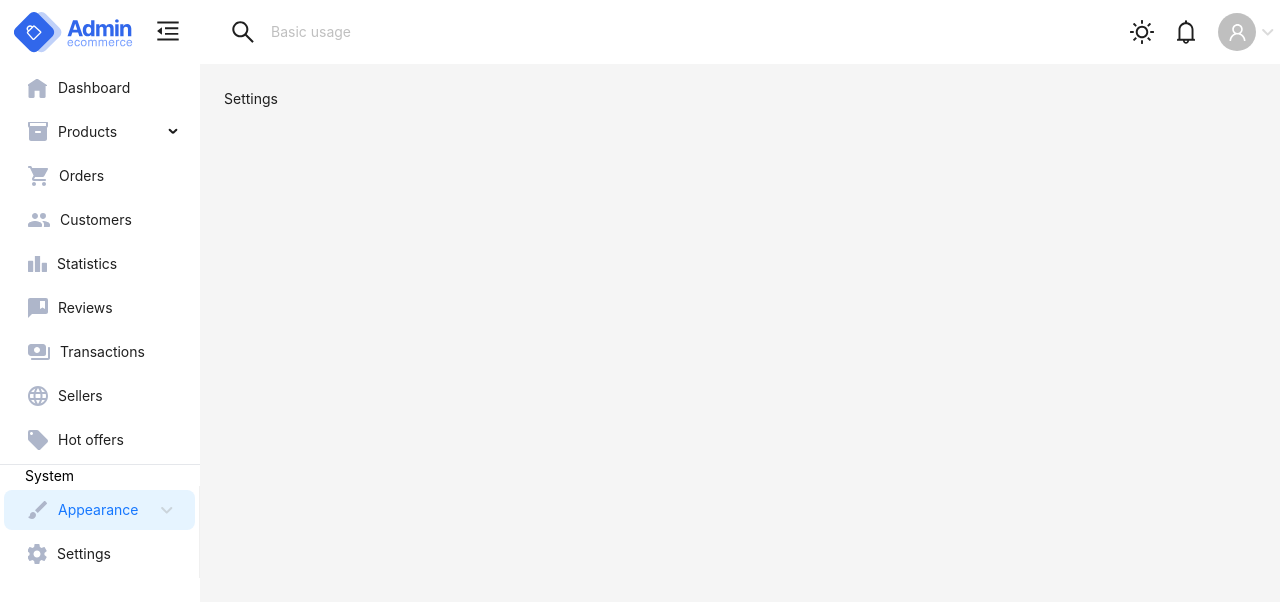
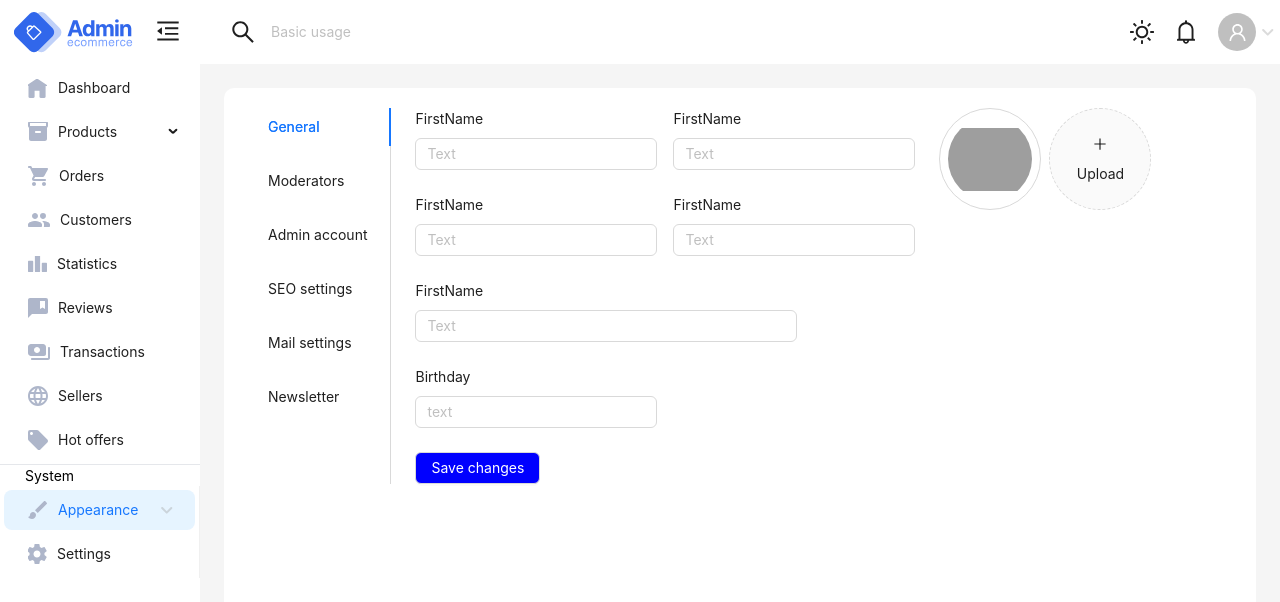
Before and after one commit to SHrustamovich/admin, a React (Vite) app: page /settings in a window 1280 px wide. Shown: the top 602 px of the page. Built offline with nearby package versions, Linux system fonts and the light colour scheme; sample sign-in values are in the browser's storage; grey boxes are pictures that could not be loaded.

Commit message:
add setting page

```diff
--- /dev/null
+++ b/src/components/ImageUpload.tsx
@@ -0,0 +1,72 @@
+import React, { useState } from "react";
+import { PlusOutlined } from "@ant-design/icons";
+import { Image, Upload } from "antd";
+import type { GetProp, UploadFile, UploadProps } from "antd";
+
+type FileType = Parameters<GetProp<UploadProps, "beforeUpload">>[0];
+
+const getBase64 = (file: FileType): Promise<string> =>
+    new Promise((resolve, reject) => {
+        const reader = new FileReader();
+        reader.readAsDataURL(file);
+        reader.onload = () => resolve(reader.result as string);
+        reader.onerror = (error) => reject(error);
+    });
+
+const ImageUpload: React.FC = () => {
+    const [previewOpen, setPreviewOpen] = useState(false);
+    const [previewImage, setPreviewImage] = useState("");
+    const [fileList, setFileList] = useState<UploadFile[]>([
+        {
+            uid: "-1",
+            name: "image.png",
+            status: "done",
+            url: "https://zos.alipayobjects.com/rmsportal/jkjgkEfvpUPVyRjUImniVslZfWPnJuuZ.png",
+        },
+    ]);
+
+    const handlePreview = async (file: UploadFile) => {
+        if (!file.url && !file.preview) {
+            file.preview = await getBase64(file.originFileObj as FileType);
+        }
+
+        setPreviewImage(file.url || (file.preview as string));
+        setPreviewOpen(true);
+    };
+
+    const handleChange: UploadProps["onChange"] = ({ fileList: newFileList }) =>
+        setFileList(newFileList);
+
+    const uploadButton = (
+        <button style={{ border: 0, background: "none" }} type='button'>
+            <PlusOutlined />
+            <div style={{ marginTop: 8 }}>Upload</div>
+        </button>
+    );
+    return (
+        <>
+            <Upload
+                action='https://run.mocky.io/v3/435e224c-44fb-4773-9faf-380c5e6a2188'
+                listType='picture-circle'
+                fileList={fileList}
+                onPreview={handlePreview}
+                onChange={handleChange}>
+                {fileList.length >= 8 ? null : uploadButton}
+            </Upload>
+            {previewImage && (
+                <Image
+                    wrapperStyle={{ display: "none" }}
+                    preview={{
+                        visible: previewOpen,
+                        onVisibleChange: (visible) => setPreviewOpen(visible),
+                        afterOpenChange: (visible) =>
+                            !visible && setPreviewImage(""),
+                    }}
+                    src={previewImage}
+                />
+            )}
+        </>
+    );
+};
+
+export default ImageUpload;
--- /dev/null
+++ b/src/pages/Settings/features/GeneralComp.tsx
@@ -0,0 +1,66 @@
+import { Button, Col, Form, Input, Row } from "antd";
+import ImageUpload from "~components/ImageUpload";
+
+const GeneralComp = () => {
+    return (
+        <div className='w-full'>
+            <Form layout='vertical'>
+                <Row className='flex gap-[24px]'>
+                    <Col>
+                        <Row className='flex gap-[16px]'>
+                            <Col>
+                                <Form.Item label='FirstName'>
+                                    <Input placeholder='Text' />
+                                </Form.Item>
+                            </Col>
+                            <Col>
+                                <Form.Item label='FirstName'>
+                                    <Input placeholder='Text' />
+                                </Form.Item>
+                            </Col>
+                        </Row>
+                        <Row className='flex gap-[16px]'>
+                            <Col>
+                                <Form.Item label='FirstName'>
+                                    <Input placeholder='Text' />
+                                </Form.Item>
+                            </Col>
+                            <Col>
+                                <Form.Item label='FirstName'>
+                                    <Input placeholder='Text' />
+                                </Form.Item>
+                            </Col>
+                        </Row>
+                        <Row>
+                            <Form.Item label='FirstName'>
+                                <Input
+                                    placeholder='Text'
+                                    className='w-[382px]'
+                                />
+                            </Form.Item>
+                        </Row>
+                    </Col>
+
+                    <Col>
+                        <ImageUpload />
+                    </Col>
+                </Row>
+                <Row>
+                    <Col>
+                        <Form.Item label='Birthday'>
+                            <Input placeholder='text' />
+                        </Form.Item>
+                    </Col>
+                </Row>
+                <Row>
+                    <Col>
+                        <Button className='bg-[blue] text-white'>
+                            Save changes
+                        </Button>
+                    </Col>
+                </Row>
+            </Form>
+        </div>
+    );
+};
+export default GeneralComp;
--- /dev/null
+++ b/src/pages/Settings/features/adminAccount.tsx
@@ -0,0 +1,4 @@
+const AdminAccount = () => {
+    return <div>AdminAccount</div>;
+};
+export default AdminAccount;
--- /dev/null
+++ b/src/pages/Settings/features/moderators.tsx
@@ -0,0 +1,4 @@
+const Moderators = () => {
+    return <div>Moderators</div>;
+};
+export default Moderators;
--- a/src/pages/Settings/index.tsx
+++ b/src/pages/Settings/index.tsx
@@ -1,5 +1,46 @@
+import { Tabs, TabsProps } from "antd";
+import GeneralComp from "./features/GeneralComp";
+import Moderators from "./features/moderators";
+import AdminAccount from "./features/adminAccount";
+
 const Settings = () => {
-    return <div>Settings</div>;
+    const items: TabsProps["items"] = [
+        {
+            key: "1",
+            label: "General",
+            children: <GeneralComp />,
+        },
+        {
+            key: "2",
+            label: "Moderators",
+            children: <Moderators />,
+        },
+        {
+            key: "3",
+            label: "Admin account",
+            children: <AdminAccount />,
+        },
+        {
+            key: "4",
+            label: "SEO settings",
+            children: "Content of Tab Pane 3",
+        },
+        {
+            key: "5",
+            label: "Mail settings",
+            children: "Content of Tab Pane 3",
+        },
+        {
+            key: "6",
+            label: "Newsletter",
+            children: "Content of Tab Pane 3",
+        },
+    ];
+    return (
+        <div className='bg-white h-[85vh] p-[20px] rounded-[10px]'>
+            <Tabs items={items} tabPosition='left' />
+        </div>
+    );
 };
 
 export default Settings;
```
